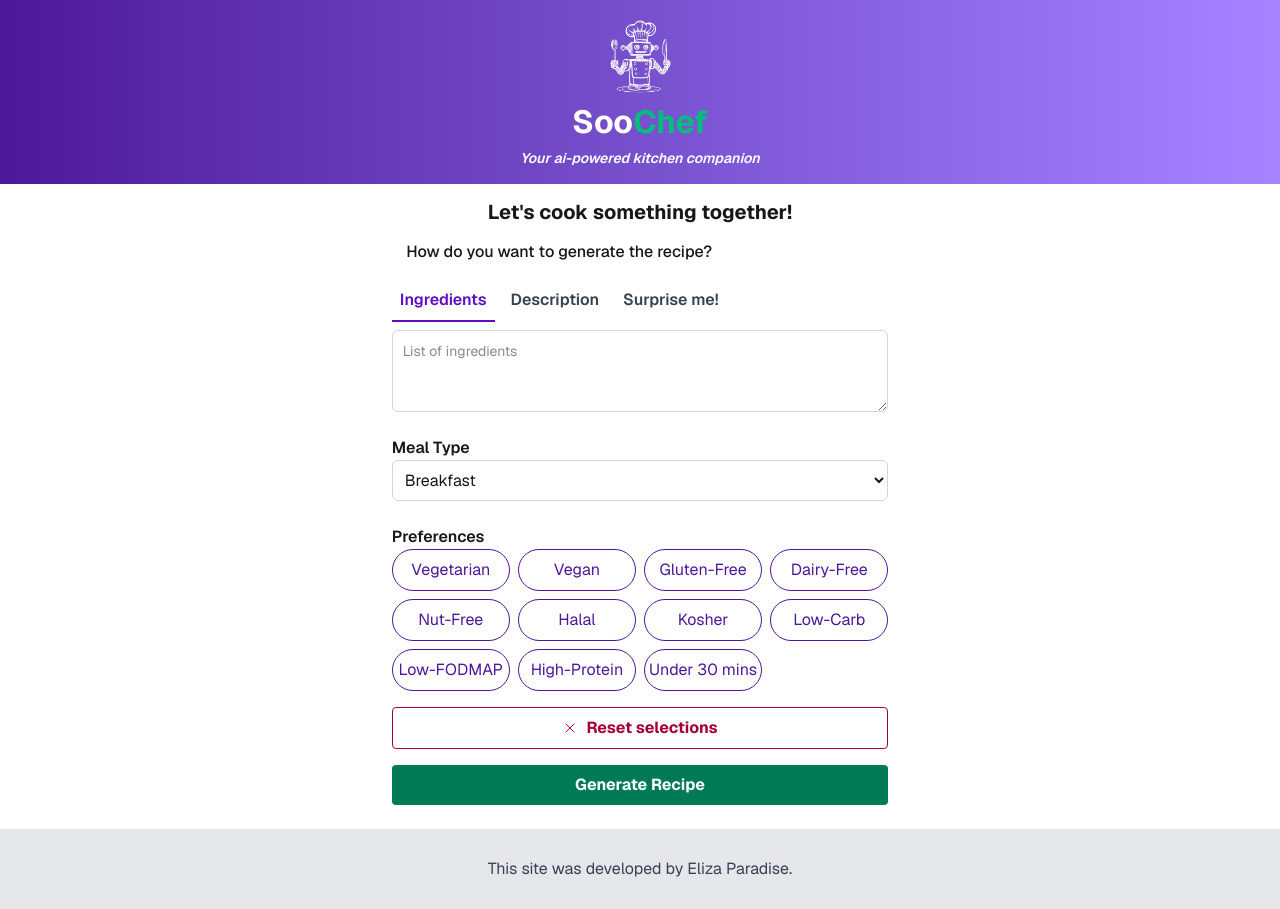
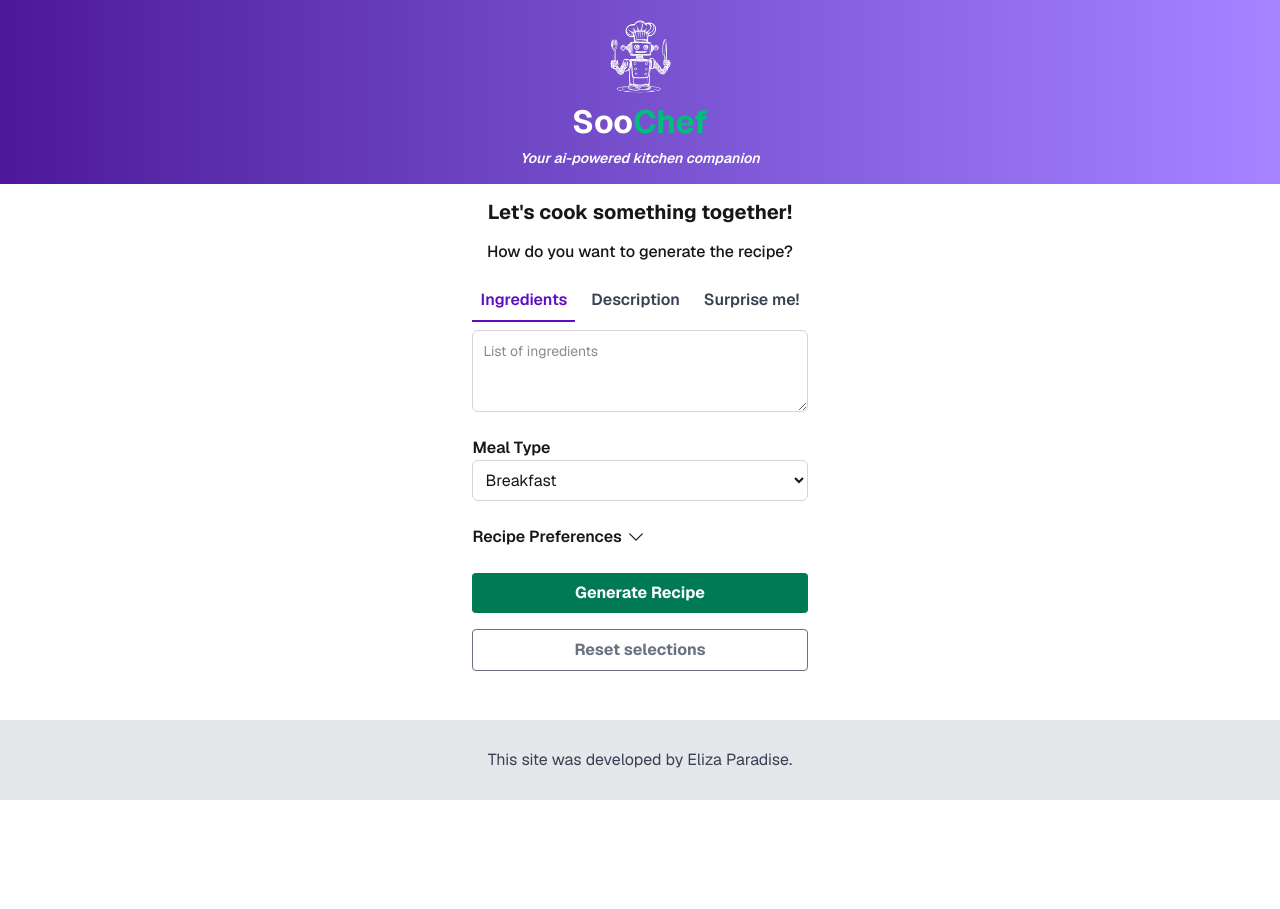
Before and after one commit to ecparadise/soo-chef, a Next.js app: page / in a window 1280 px wide. After the commit the page ends 800 px from the top, so only its background shows below. Built offline with nearby package versions, Linux system fonts and the light colour scheme.

Commit message:
expand and collapse preferences and update animations

```diff
--- a/src/components/BaseComponent/BaseComponent.tsx
+++ b/src/components/BaseComponent/BaseComponent.tsx
@@ -178,7 +178,8 @@ const BaseComponent: React.FC = () => {
   return (
     <div>
       {isLoading ? <Loader isDarkMode={isDarkMode} /> :
-        (!recipe ?
+        <AnimatePresence>
+          {!recipe ?
             <RecipeForm
               onSubmit={handleSubmit}
               recipeInput={recipeInput}
@@ -190,11 +191,9 @@ const BaseComponent: React.FC = () => {
               selectedPreferences={selectedPreferences}
               setSelectedPreferences={setSelectedPreferences}
               isDarkMode={isDarkMode}
-          /> :
-          <AnimatePresence>
-            <RecipeCard recipe={recipe} dismissRecipe={() => setRecipe(null)} />
+            />
+            : <RecipeCard recipe={recipe} dismissRecipe={() => setRecipe(null)} />}
         </AnimatePresence>
-        )
       }
       <ToastContainer theme={isDarkMode ? 'dark' : 'light'} />
     </div>
--- a/src/components/Preferences/Preferences.tsx
+++ b/src/components/Preferences/Preferences.tsx
@@ -1,6 +1,8 @@
 import React from 'react';
 import { preferenceOptions } from '../RecipeForm/constants';
 import PreferenceButton from './PreferenceButton';
+import { ChevronDownIcon, ChevronUpIcon } from '@heroicons/react/24/outline';
+import { AnimatePresence, motion } from 'motion/react';
 
 interface PreferencesProps {
   selectedPreferences: string[];
@@ -9,6 +11,7 @@ interface PreferencesProps {
 
 const Preferences: React.FC<PreferencesProps> = ({ selectedPreferences, setSelectedPreferences }) => {
 
+  const [isExpanded, setIsExpanded] = React.useState(false);
   const handlePreferenceClick = (preference: string) => {
     const newSelectedPreferences = selectedPreferences.includes(preference)
       ? selectedPreferences.filter((p) => p !== preference)
@@ -18,10 +21,15 @@ const Preferences: React.FC<PreferencesProps> = ({ selectedPreferences, setSelec
 
   return (
     <div>
-      <span className="font-semibold" id="preferences-label">Preferences</span>
-      <div role="group" aria-labelledby="preferences-label" className="grid grid-cols-2 sm:grid-cols-4 gap-2">
-        {preferenceOptions.map((preference) => <PreferenceButton label={preference} key={preference} onClick={() => handlePreferenceClick(preference)} isSelected={selectedPreferences.includes(preference)} />)}
-      </div>
+      <button type="button" className="flex items-center gap-1 mb-2" onClick={() => setIsExpanded(!isExpanded)}>
+        <span className="font-semibold" id="preferences-label">Recipe Preferences</span>
+        {isExpanded ? <ChevronUpIcon className="w-5 h-5" aria-label="collapse" aria-hidden="false" /> : <ChevronDownIcon className="w-5 h-5" aria-label="expand" aria-hidden="false" />}
+      </button>
+      <AnimatePresence>
+        {isExpanded && <motion.div role="group" aria-labelledby="preferences-label" className="grid grid-cols-2 sm:grid-cols-4 gap-2" initial={{ opacity: 0 }} animate={{ opacity: 1 }} exit={{ opacity: 0 }} transition={{ duration: 0.1 }}>
+          {preferenceOptions.map((preference) => <PreferenceButton label={preference} key={preference} onClick={() => handlePreferenceClick(preference)} isSelected={selectedPreferences.includes(preference)} />)}
+        </motion.div>}
+      </AnimatePresence>
     </div>);
 };
 
--- a/src/components/RecipeCard/RecipeCard.tsx
+++ b/src/components/RecipeCard/RecipeCard.tsx
@@ -38,7 +38,6 @@ interface RecipeCardProps {
 
 const GoBackToast = ({ closeToast }: ToastContentProps) => {
   return (
-    // <div className="grid grid-rows-[1fr_1px_.5fr] w-full">
     <div className="grid grid-cols-[1fr_1px_.5fr] xs:grid-cols-[1fr_1px_1fr] w-full">
       <div className="flex flex-col p-2">
         <h3 className="text-foreground text-sm font-semibold">Go back?</h3>
@@ -148,12 +147,13 @@ const RecipeCard: React.FC<RecipeCardProps> = ({ recipe, dismissRecipe }) => {
   }
 
   return (
-    <>
+    <motion.div initial={{ opacity: 0, y: 20 }}
+      animate={{ opacity: 1, y: 0 }}
+      transition={{ duration: 0.75 }}
+      exit={{ opacity: 0, y: -20 }}>
       <div id="overlay" className="hidden fixed top-0 left-0 w-full h-full bg-gray-900 opacity-75 z-1000"></div>
-      <motion.div initial={{ opacity: 0, y: 20 }}
-        animate={{ opacity: 1, y: 0 }}
-        transition={{ duration: 0.5 }}
-        exit={{ opacity: 0, y: 50 }}>
+      <motion.div
+      >
         <div className="flex flex-col gap-4">
           <div>
             <div className="flex justify-between">
@@ -208,7 +208,7 @@ const RecipeCard: React.FC<RecipeCardProps> = ({ recipe, dismissRecipe }) => {
           {nutritionInfo ? <NutritionInfo nutritionInfo={nutritionInfo} servings={baseServings} /> : <div>{`Estimated calories per serving: ${calories}`}</div>}
         </div>
       </motion.div>
-    </>
+    </motion.div>
   );
 };
 
--- a/src/components/RecipeForm/RecipeForm.tsx
+++ b/src/components/RecipeForm/RecipeForm.tsx
@@ -7,7 +7,6 @@ import * as motion from "motion/react-client"
 import { useForm } from "react-hook-form"
 import { getInputId } from '@/utils/form-helper';
 import Preferences from '../Preferences/Preferences';
-import { XMarkIcon } from '@heroicons/react/24/outline';
 
 export interface IFormValues {
   'ingredients-textarea': string;
@@ -70,35 +69,12 @@ const RecipeForm: React.FC<RecipeFormProps> = ({ onSubmit, recipeInput, setRecip
 
 
   return (
-    <>
+    <motion.div transition={{ delay: 0.75, duration: 0.75 }}>
       <h2 className="text-center">{`Let\'s cook something together!`}</h2>
       <form onSubmit={handleSubmit(submitForm)} className='w-full'>
         <RecipeInput register={register} errors={errors} selectedPromptType={selectedPromptType} setSelectedPromptType={setSelectedPromptType} value={recipeInput[selectedPromptType]} onChange={(e) => onChangeInput(e)} onClear={onClearInput} />
         <MealTypeDropdown register={register} selectedOption={mealType} setSelectedOption={setMealType} options={mealTypeOptions} />
         <Preferences selectedPreferences={selectedPreferences} setSelectedPreferences={setSelectedPreferences} />
-        <motion.button
-          type="button"
-          className="mt-4 py-2 px-4 rounded w-full border flex items-center justify-center gap-2 font-bold"
-          animate={{
-            borderColor: isDarkMode ? '#ff637e' : '#a50036',
-            color: isDarkMode ? '#ff637e' : '#a50036',
-            backgroundColor: 'transparent'
-          }}
-          whileHover={{
-            backgroundColor: isDarkMode ? '#ff637e' : '#fff1f2',
-            borderColor: isDarkMode ? '#ff637e' : '#a50036',
-            color: isDarkMode ? '#fff' : '#a50036'
-          }}
-          whileTap={{
-            backgroundColor: isDarkMode ? '#ec003f' : '#ffa1ad',
-            color: isDarkMode ? '#fff' : '#a50036',
-            borderColor: isDarkMode ? '#ec003f' : '#a50036'
-          }}
-          onClick={onReset}
-        >
-          <XMarkIcon aria-hidden='true' className="w-4 h-4" />
-          {'Reset selections'}
-        </motion.button>
         <motion.button
           type="submit"
           className="mt-4 text-white py-2 px-4 rounded w-full font-bold dark:text-gray-900"
@@ -111,8 +87,30 @@ const RecipeForm: React.FC<RecipeFormProps> = ({ onSubmit, recipeInput, setRecip
         >
           {'Generate Recipe'}
         </motion.button>
+        <motion.button
+          type="button"
+          className="mt-4 py-2 px-4 rounded w-full border flex items-center justify-center gap-2 font-bold"
+          animate={{
+            borderColor: isDarkMode ? '#d1d5dc' : '#6a7282',
+            color: isDarkMode ? '#d1d5dc' : '#6a7282',
+            backgroundColor: 'transparent'
+          }}
+          whileHover={{
+            backgroundColor: isDarkMode ? '#364153' : '#e5e7eb',
+            borderColor: isDarkMode ? '#364153' : '#6a7282',
+            color: isDarkMode ? '#fff' : '#6a7282'
+          }}
+          whileTap={{
+            backgroundColor: isDarkMode ? '#1e2939' : '#d1d5dc',
+            color: isDarkMode ? '#fff' : '#6a7282',
+            borderColor: isDarkMode ? '#1e2939' : '#d1d5dc'
+          }}
+          onClick={onReset}
+        >
+          {'Reset selections'}
+        </motion.button>
       </form>
-    </>
+    </motion.div>
   );
 };
 
```
Lines whose indentation alone changed are shown as unchanged.
